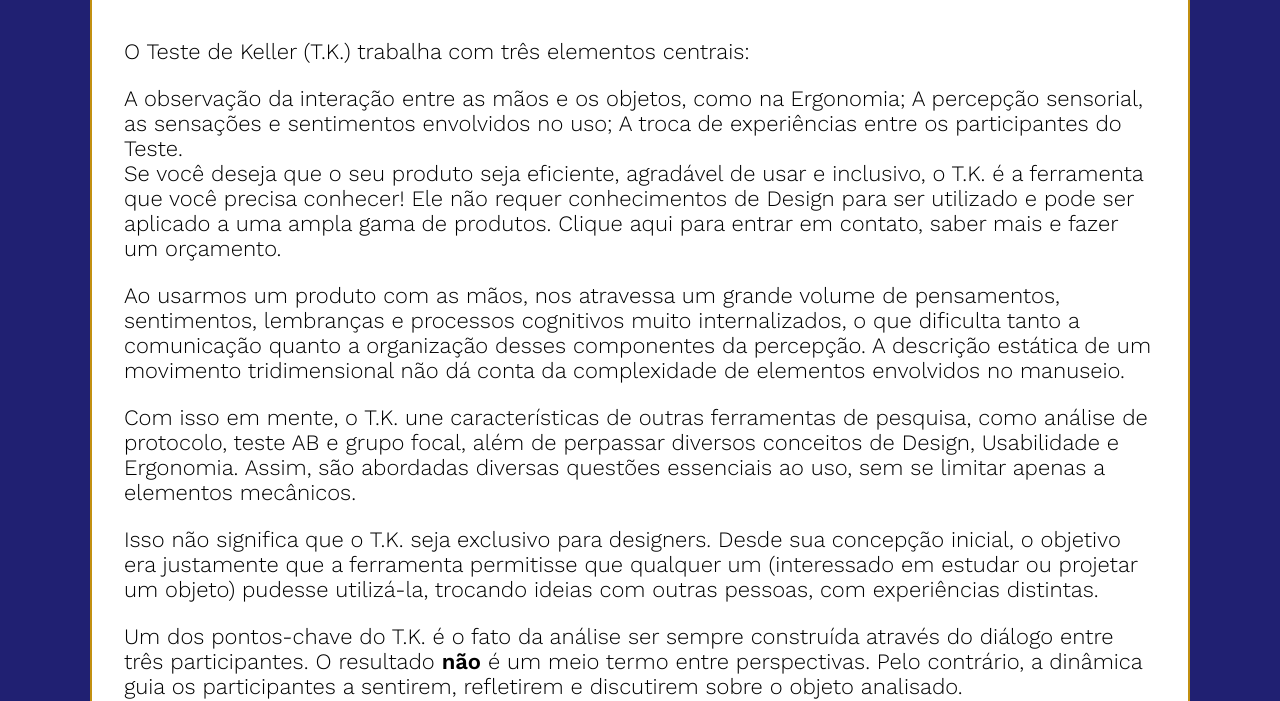
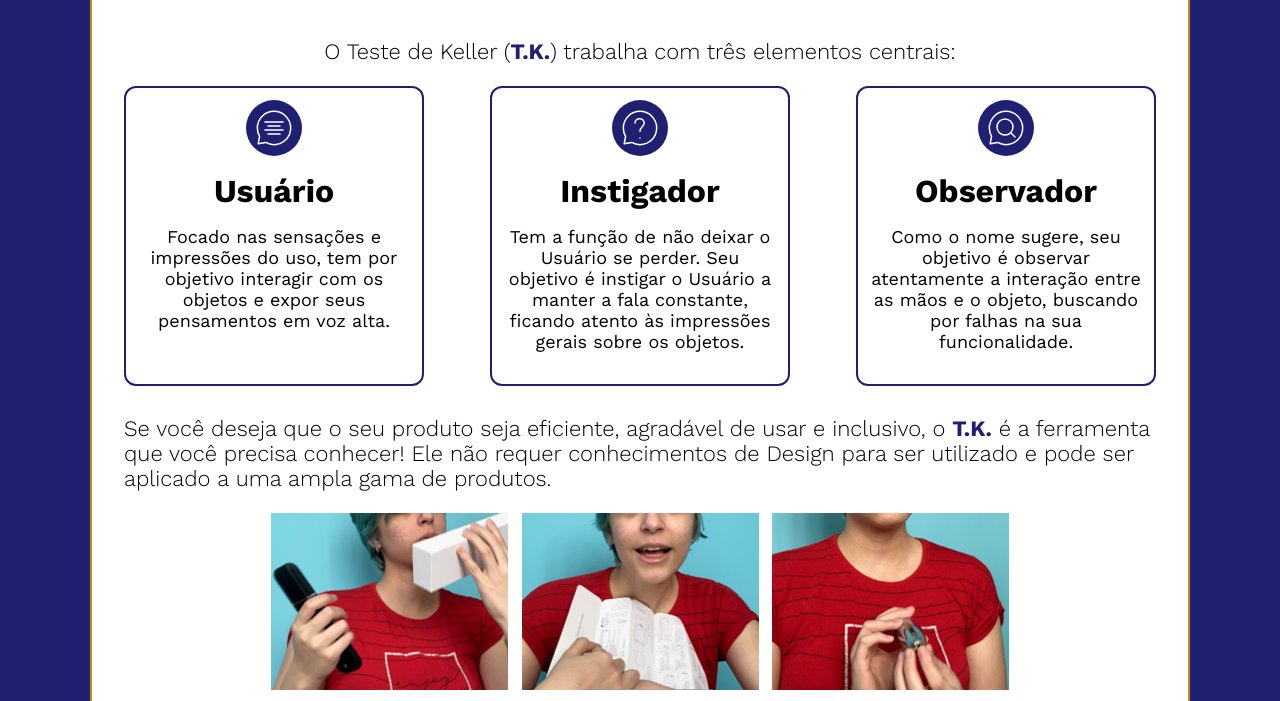
Before and after one commit to kyros200/kellerTest, a React app: page /comoFunciona in a window 1280 px wide. Shown: the part 252-953 px from the top of the page. Built offline with nearby package versions, Linux system fonts and the light colour scheme.

Commit message:
finished AboutTeste Page

```diff
--- a/src/layouts/PageLayout/PageLayout.scss
+++ b/src/layouts/PageLayout/PageLayout.scss
@@ -36,5 +36,17 @@
         > ul {
             margin-top: 0;
         }
+
+        >img {
+            align-self: center;
+            width: fit-content;
+            max-height: 300px;
+            margin-bottom: 16px;
+
+            @media screen and (max-width: $mobile) {
+                max-height: inherit;
+                max-width: 95%;
+            }
+        }
     }
 }
--- a/src/pages/KellerTest/KellerTest.scss
+++ b/src/pages/KellerTest/KellerTest.scss
@@ -1 +1,59 @@
 @import '../../variables';
+
+.roleContainer {
+    display: flex;
+    justify-content: space-between;
+    align-items: center;
+
+    margin-bottom: 30px;
+
+    @media screen and (max-width: $mobile) {
+        flex-direction: column;
+    }
+
+    >.role {
+        display: flex;
+        flex-direction: column;
+
+        border: 2px solid $primary;
+        border-radius: 12px;
+
+        box-sizing: border-box;
+        padding: 12px 12px;
+
+        width: 300px;
+        height: 300px;
+
+        @media screen and (max-width: $mobile) {
+            width: 100%;
+            height: auto;
+            margin-bottom: 12px;
+        }
+
+        >.icon {
+            display: flex;
+            align-self: center;
+            width: fit-content;
+            padding: 8px;
+
+            background-color: $primary;
+            border-radius: 100%;
+
+            margin-bottom: 16px;
+        }
+
+        >.title {
+            font-size: 32px;
+            font-weight: 700;
+            text-align: center;
+            margin-bottom: 16px;
+        }
+
+        >.subText {
+            font-size: 18px;
+            font-weight: 400;
+            text-align: center;
+            margin-bottom: 8px;
+        }
+    }
+}
--- a/src/pages/KellerTest/index.js
+++ b/src/pages/KellerTest/index.js
@@ -1,36 +1,96 @@
 import Logo from '../../images/Logo1.svg'
+import { useNavigate } from 'react-router-dom'
+
+import Imagem3 from './images/Imagem3.png'
+import Imagem4 from './images/Imagem4.png'
+import Imagem6 from './images/Imagem6.png'
+import Imagem7 from './images/Imagem7.png'
+
+import Instigador from './images/Instigador.svg'
+import Usuario from './images/Usuario.svg'
+import Observador from './images/Observador.svg'
 
 import './KellerTest.scss';
 
 const KellerTest = () => {
+    const navigate = useNavigate()
     return (
         <>
             <div className="aboutMeTitle">
                 <img src={Logo} alt={"Teste de Keller"} />
             </div>
+            <p style={{textAlign: "center"}}>
+                O Teste de Keller (<span className="kellerTest">T.K.</span>) trabalha com três elementos centrais:
+            </p>
+            <div className="roleContainer">
+                <div className="role">
+                    <div className="icon">
+                        <img src={Usuario} alt={"Usuário"} />
+                    </div>
+                    <div className="title">
+                    Usuário
+                    </div>
+                    <div className="subText">
+                    Focado nas sensações e impressões do uso, tem por objetivo interagir com os objetos e expor seus pensamentos em voz alta.
+                    </div>
+                </div>
+                <div className="role">
+                    <div className="icon">
+                        <img src={Instigador} alt={"Instigador"} />
+                    </div>
+                    <div className="title">
+                    Instigador
+                    </div>
+                    <div className="subText">
+                    Tem a função de não deixar o Usuário se perder. Seu objetivo é instigar o Usuário a manter a fala constante, ficando atento às impressões gerais sobre os objetos.
+                    </div>
+                </div>
+                <div className="role">
+                    <div className="icon">
+                        <img src={Observador} alt={"Observador"} />
+                    </div>
+                    <div className="title">
+                    Observador
+                    </div>
+                    <div className="subText">
+                    Como o nome sugere, seu objetivo é observar atentamente a interação entre as mãos e o objeto, buscando por falhas na sua funcionalidade.
+                    </div>
+                </div>
+            </div>
             <p>
-            O Teste de Keller (T.K.) trabalha com três elementos centrais:
+                Se você deseja que o seu produto seja eficiente, agradável de usar e inclusivo, o <span className="kellerTest">T.K.</span> é a ferramenta que você precisa conhecer! Ele não requer conhecimentos de Design para ser utilizado e pode ser aplicado a uma ampla gama de produtos.
             </p>
-            A observação da interação entre as mãos e os objetos, como na Ergonomia;
-
-            A percepção sensorial, as sensações e sentimentos envolvidos no uso;
-
-            A troca de experiências entre os participantes do Teste.
+            <img src={Imagem7} alt="" />
             <p>
-            Se você deseja que o seu produto seja eficiente, agradável de usar e inclusivo, o T.K. é a ferramenta que você precisa conhecer! Ele não requer conhecimentos de Design para ser utilizado e pode ser aplicado a uma ampla gama de produtos. Clique aqui para entrar em contato, saber mais e fazer um orçamento.
+                Ao usarmos um produto com as mãos, nos atravessa um grande volume de pensamentos, sentimentos, lembranças e processos cognitivos muito internalizados, o que dificulta tanto a comunicação quanto a organização desses componentes da percepção. A descrição estática de um movimento tridimensional não dá conta da complexidade de elementos envolvidos no manuseio.
             </p>
+            <img src={Imagem3} alt="" />
             <p>
-            Ao usarmos um produto com as mãos, nos atravessa um grande volume de pensamentos, sentimentos, lembranças e processos cognitivos muito internalizados, o que dificulta tanto a comunicação quanto a organização desses componentes da percepção. A descrição estática de um movimento tridimensional não dá conta da complexidade de elementos envolvidos no manuseio.
+                Com isso em mente, o <span className="kellerTest">T.K.</span> une características de outras ferramentas de pesquisa, como análise de protocolo, teste AB e grupo focal, além de perpassar diversos conceitos de Design, Usabilidade e Ergonomia. Assim, são abordadas diversas questões essenciais ao uso, sem se limitar apenas a elementos mecânicos.
             </p>
+            <img src={Imagem4} alt="" />
             <p>
-            Com isso em mente, o T.K. une características de outras ferramentas de pesquisa, como análise de protocolo, teste AB e grupo focal, além de perpassar diversos conceitos de Design, Usabilidade e Ergonomia. Assim, são abordadas diversas questões essenciais ao uso, sem se limitar apenas a elementos mecânicos.
+                Isso não significa que o <span className="kellerTest">T.K.</span> seja exclusivo para designers. Desde sua concepção inicial, o objetivo era justamente que a ferramenta permitisse que qualquer um (interessado em estudar ou projetar um objeto) pudesse utilizá-la, trocando ideias com outras pessoas, com experiências distintas.
             </p>
+            <img src={Imagem6} alt="" />
             <p>
-            Isso não significa que o T.K. seja exclusivo para designers. Desde sua concepção inicial, o objetivo era justamente que a ferramenta permitisse que qualquer um (interessado em estudar ou projetar um objeto) pudesse utilizá-la, trocando ideias com outras pessoas, com experiências distintas.
+                Um dos pontos-chave do <span className="kellerTest">T.K.</span> é o fato da análise ser sempre construída através do diálogo entre três participantes. O resultado <span style={{fontWeight: 600}}>não</span> é um meio termo entre perspectivas. Pelo contrário, a dinâmica guia os participantes a sentirem, refletirem e discutirem sobre o objeto analisado.
             </p>
-            <p>
-            Um dos pontos-chave do T.K. é o fato da análise ser sempre construída através do diálogo entre três participantes. O resultado <span style={{fontWeight: 600}}>não</span> é um meio termo entre perspectivas. Pelo contrário, a dinâmica guia os participantes a sentirem, refletirem e discutirem sobre o objeto analisado.
-            </p>
+            <div className="buttonContainer">
+                <div className="button" onClick={() => navigate("/")}>
+                    <div className="text">
+                        Voltar
+                    </div>
+                </div>
+                <div className="button" onClick={() => navigate("/sobreMim")}>
+                    <div className="icon" ariahidden={true}>
+                        <svg xmlns="http://www.w3.org/2000/svg" id="Layer_1" data-name="Layer 1" viewBox="0 0 24 24" width="512" height="512"><path d="m21.5,4h-6.5v-1c0-1.654-1.346-3-3-3s-3,1.346-3,3v1H2.5c-1.378,0-2.5,1.121-2.5,2.5v17.5h24V6.5c0-1.379-1.122-2.5-2.5-2.5Zm-11.5-1c0-1.103.897-2,2-2s2,.897,2,2v4h-4V3Zm13,20H1V6.5c0-.827.673-1.5,1.5-1.5h6.5v3h6v-3h6.5c.827,0,1.5.673,1.5,1.5v16.5Zm-6-3.5v1.5h-1v-1.5c0-.827-.673-1.5-1.5-1.5h-5c-.827,0-1.5.673-1.5,1.5v1.5h-1v-1.5c0-1.379,1.122-2.5,2.5-2.5h5c1.378,0,2.5,1.121,2.5,2.5Zm-5-3.5c1.654,0,3-1.346,3-3s-1.346-3-3-3-3,1.346-3,3,1.346,3,3,3Zm0-5c1.103,0,2,.897,2,2s-.897,2-2,2-2-.897-2-2,.897-2,2-2Z"/></svg>
+                    </div>
+                    <div className="text">
+                        Sobre Mim
+                    </div>
+                </div>
+            </div>
         </>
     )
 }
```
Also changed, not shown: src/pages/KellerTest/images/Imagem10.png (added), src/pages/KellerTest/images/Imagem11.png (added), src/pages/KellerTest/images/Imagem12.jpg (added), src/pages/KellerTest/images/Imagem3.png (added), src/pages/KellerTest/images/Imagem4.png (added), src/pages/KellerTest/images/Imagem5.png (added), src/pages/KellerTest/images/Imagem6.png (added), src/pages/KellerTest/images/Imagem7.png (added), src/pages/KellerTest/images/Imagem9.png (added), src/pages/KellerTest/images/Instigador.svg (added), src/pages/KellerTest/images/Observador.svg (added), src/pages/KellerTest/images/Usuario.svg (added).
